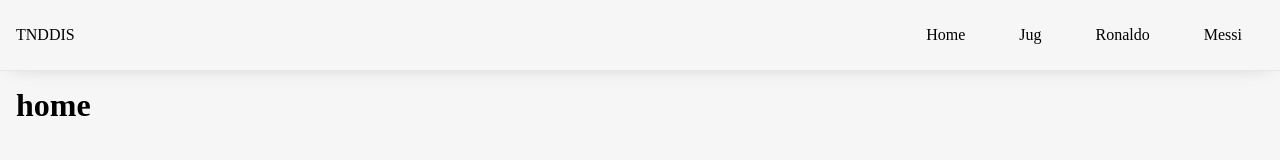
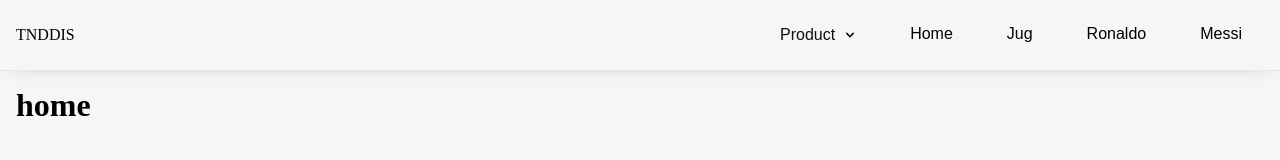
Before and after one commit to WideVader/FAMNITHackathon2.0, a React (Vite) app in the folder frontend/: page / in a window 1280 px wide. Shown: the top 160 px of the page. Built offline with nearby package versions, Linux system fonts and the light colour scheme.

Commit message:
drop down menu

```diff
--- /dev/null
+++ b/frontend/src/components/dropDownLink.jsx
@@ -0,0 +1,14 @@
+import { NavLink } from 'react-router-dom'
+import "../css/dropDownLink.css"
+
+export const DropDownLink = ({ data: { link, text, Icons, title } }) => {
+    return (
+        <NavLink to={link} className="LinkDropDownMenu">
+            <Icons className="sizeIcons" />
+            <div className='textContainer'>
+                <h3>{title}</h3>
+                <p>{text}</p>
+            </div>
+        </NavLink>
+    )
+}
--- /dev/null
+++ b/frontend/src/components/dropdownMenu.jsx
@@ -0,0 +1,35 @@
+import "../css/dropdownMenu.css"
+import { useState } from "react";
+import { HiChevronDown } from "react-icons/hi";
+import { DropDownLink } from "./dropDownLink";
+
+export const DropdownMenu = ({ data }) => {
+    const [isOpen, setIsOpen] = useState(false);
+
+    const handleMouseEnter = () => {
+        setIsOpen(true);
+    };
+
+    const handleMouseLeave = () => {
+        setIsOpen(false);
+    };
+
+    return (
+        <div
+            onMouseEnter={handleMouseEnter}
+            onMouseLeave={handleMouseLeave}
+            className="dropdown"
+        >
+            <p>Product</p> <HiChevronDown />
+            {isOpen && (
+                <ul className="dropdown-menu">
+                    {data.map((e, index) => {
+                        return (
+                            <DropDownLink key={index} data={e} />
+                        )
+                    })}
+                </ul>
+            )}
+        </div>
+    );
+};
--- a/frontend/src/components/header.jsx
+++ b/frontend/src/components/header.jsx
@@ -3,8 +3,14 @@ import "../css/nav.css"
 import { NavLink } from 'react-router-dom'
 import { IconButton } from '@mui/material';
 import { IoIosMenu, IoIosClose } from "react-icons/io";
+import { VscGithubAction } from "react-icons/vsc";
+import { GoPackage } from "react-icons/go";
+import { GrShieldSecurity } from "react-icons/gr";
+GrShieldSecurity
 import React, { useState } from 'react';
 import { MobileMenu } from "./mobileMenu";
+import { DropdownMenu } from "./dropdownMenu";
+
 
 export const Header = () => {
     const [isOpen, setIsOpen] = useState(false);
@@ -16,14 +22,21 @@ export const Header = () => {
 
     };
 
+    const dataActions = [
+        { link: "/", text: "Automate any workflow", title: "Actions", Icons: VscGithubAction },
+        { link: "/package", text: "Host and manage packages", title: "Package", Icons: GoPackage },
+        { link: "/", text: "Find and fix vulnerabilities", title: "Security", Icons: GrShieldSecurity }
+    ]
+
     return (
         <>
-            {isOpen && <MobileMenu isOpen={isOpen}/> }
+            {isOpen && <MobileMenu isOpen={isOpen} />}
             <header>
                 <span className="logo">
                     TNDDIS
                 </span>
                 <nav>
+                    <DropdownMenu data={dataActions} />
                     <NavLink to="/" className="link"> Home </NavLink>
                     <NavLink to="/Jug" className="link"> Jug </NavLink>
                     <NavLink to="/Ronaldo" className="link"> Ronaldo </NavLink>
--- /dev/null
+++ b/frontend/src/css/dropDownLink.css
@@ -0,0 +1,22 @@
+.LinkDropDownMenu{
+    display: flex;
+    align-items: center;
+    gap: 16px;
+    text-decoration: none;
+    font-family: Arial, Helvetica, sans-serif;
+    color: black;
+    cursor: pointer;
+}
+
+.textContainer p{
+    color: gray;
+}
+
+.sizeIcons{
+    font-size: 40px;
+    color: black;
+}
+
+.textContainer{
+    padding: 8px 30px 16px 0;
+}
--- /dev/null
+++ b/frontend/src/css/dropdownMenu.css
@@ -0,0 +1,45 @@
+.dropdown {
+    display: inline-block;
+    position: relative;
+    padding: 10px 20px;
+    cursor: pointer;
+    color: #0d1117;
+    font-size: 16px;
+    line-height: 24px;
+    font-family: Arial, Helvetica, sans-serif;
+    display: flex;
+    align-items: center;
+    gap: 7px;
+  }
+
+  .dropdown-menu {
+    display: none;
+    position: absolute;
+    background-color: #f1f1f1;
+    padding: 24px;
+    border: 1px solid #ccc;
+    border-radius: 4px;
+    list-style: none;
+    margin: 0;
+    width: max-content;
+    top: 100%;
+    left: -10px;
+  }
+
+  .buttonDropDownMenu{
+    border: none;
+    padding: 10px 20px;
+    background-color: transparent;
+  }
+
+  .dropdown:hover .dropdown-menu {
+    display: block;
+  }
+
+  .dropdown-menu li {
+    padding: 5px 0;
+  }
+
+  .dropdown-menu li:hover {
+    background-color: #ddd;
+  }
--- a/frontend/src/css/header.css
+++ b/frontend/src/css/header.css
@@ -10,11 +10,6 @@ header {
   justify-content: space-between;
   padding: 0 1em;
 }
-
-.red{
-  background-color: rebeccapurple;
-}
-
 
 .mobileNavButton {
   display: none;
--- a/frontend/src/css/mobileMenu.css
+++ b/frontend/src/css/mobileMenu.css
@@ -11,7 +11,6 @@
   );
   display: none;
   border: rgb(193, 193, 193) 1px solid;
-
 }
 
 .linkContainer{
@@ -20,6 +19,7 @@
 }
 
 .navButton{
+  display: none;
   width: 100%;
   padding: 8px;
   background-color: #1F2328;
@@ -59,6 +59,10 @@
 }
 
 @media screen and (max-width: 1012px) {
+  .navButton{
+    display: block;
+  }
+
   .mobileMenu {
     display: flex;
     flex-direction: column;
--- a/frontend/src/css/nav.css
+++ b/frontend/src/css/nav.css
@@ -10,10 +10,11 @@ nav {
     padding: 10px 20px;
     border-radius: 5px;
     border: 2px solid rgba(0, 0, 0, 0);
+    font-family: Arial, Helvetica, sans-serif;
 }
 
 .link:hover{
-    border: 2px solid rgb(160, 160, 160);
+    color: rgb(103, 103, 103);
 }
 
 a.active{
```
